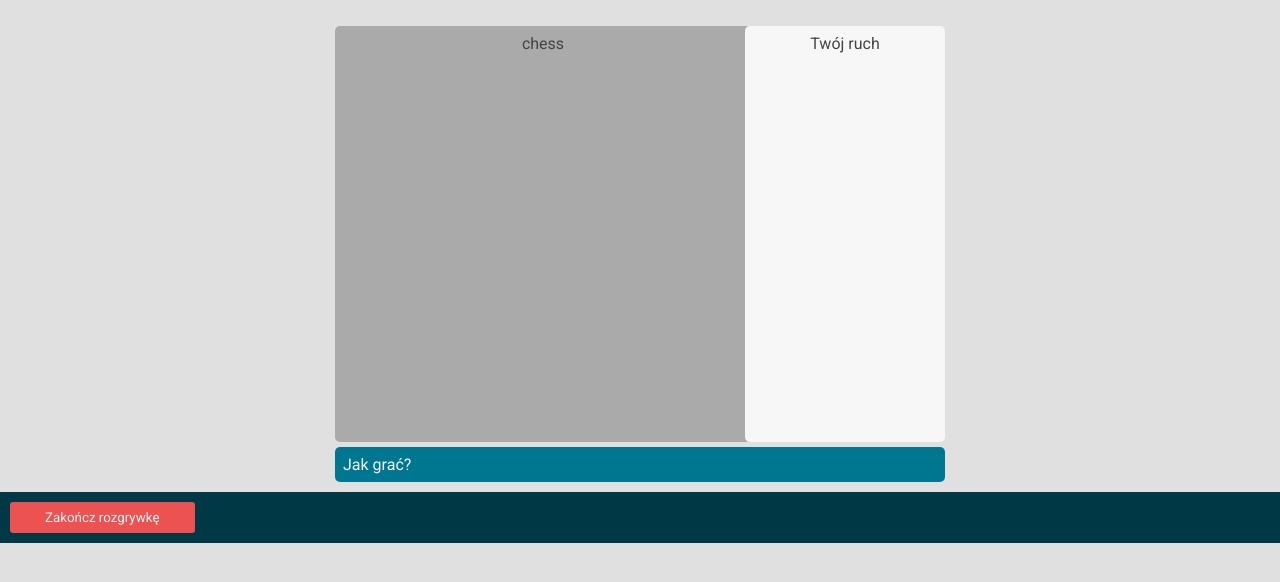
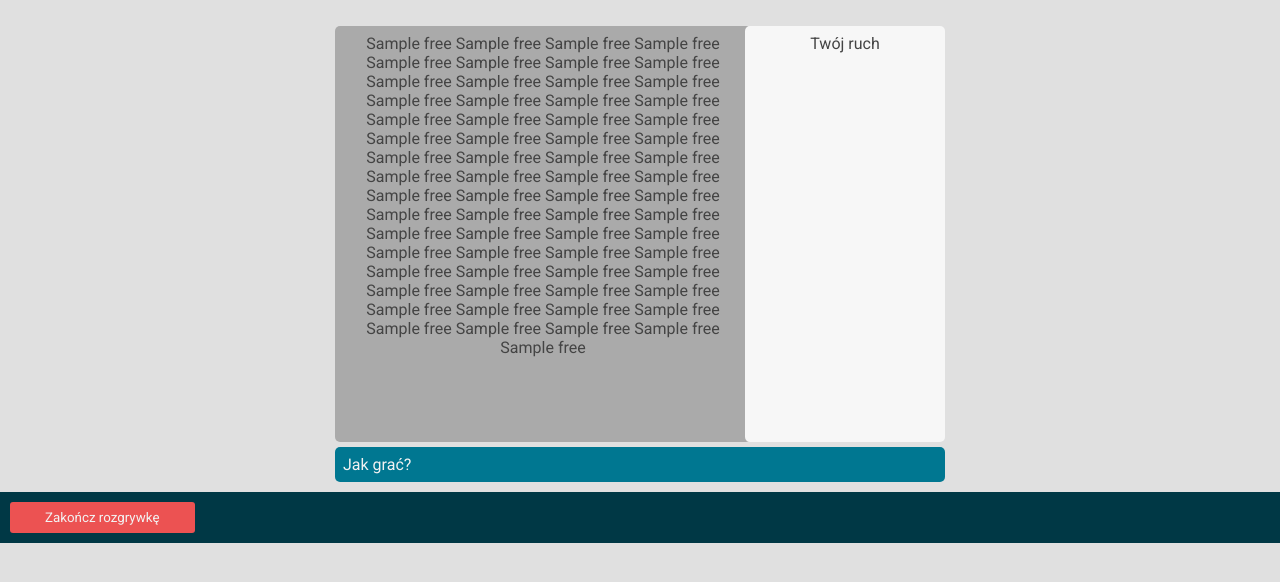
Before and after one commit to nightlinx/Chess-game, a Django app: template zpi_masterchess/templates/index.html in a window 1280 px wide. Shown: the part 41-623 px from the top of the page. Run offline with Django 3.2, Linux system fonts and the light colour scheme; the template is opened without the code that fills it: most values are stand-ins (such as "Sample title", 1, 10 or a date in 2020); some libraries are stand-ins or nearby versions.

Commit message:
Create list in Vue.js (for chess pieces

```diff
--- a/zpi_masterchess/templates/index.html
+++ b/zpi_masterchess/templates/index.html
@@ -16,7 +16,9 @@
   </header>
   <div class="wrapper">
     <div class="box menu"></div>
-    <div class="box chess">chess</div>
+    <div class="box chess">
+			<span v-for="n in board"> {{ n.free }}</span>
+		</div>
     <div class="box infoGame">Twój ruch</div>
     <div class="box howToPlay" v-on:click="showInfo =! showInfo">Jak grać?</div>
     <div class="box moreInfo" v-if="showInfo">Lorem ipsum dolor sit amet enim. Etiam ullamcorper. Suspendisse a pellentesque dui, non felis. Maecenas malesuada elit lectus felis, malesuada ultricies.
@@ -30,8 +32,19 @@
     new Vue({
       el: '#content',
       data: {
-        showInfo: false
-      }
+        showInfo: false,
+				board: [{free: false}]
+      },
+			methods: {
+				fillBoard() {
+					for(var i=0; i < 64; i++){
+						this.board.push({ free: true });
+					}
+				}
+			},
+			beforeMount(){
+	 			this.fillBoard()
+			},
     });
   </script>
 </body>
```
